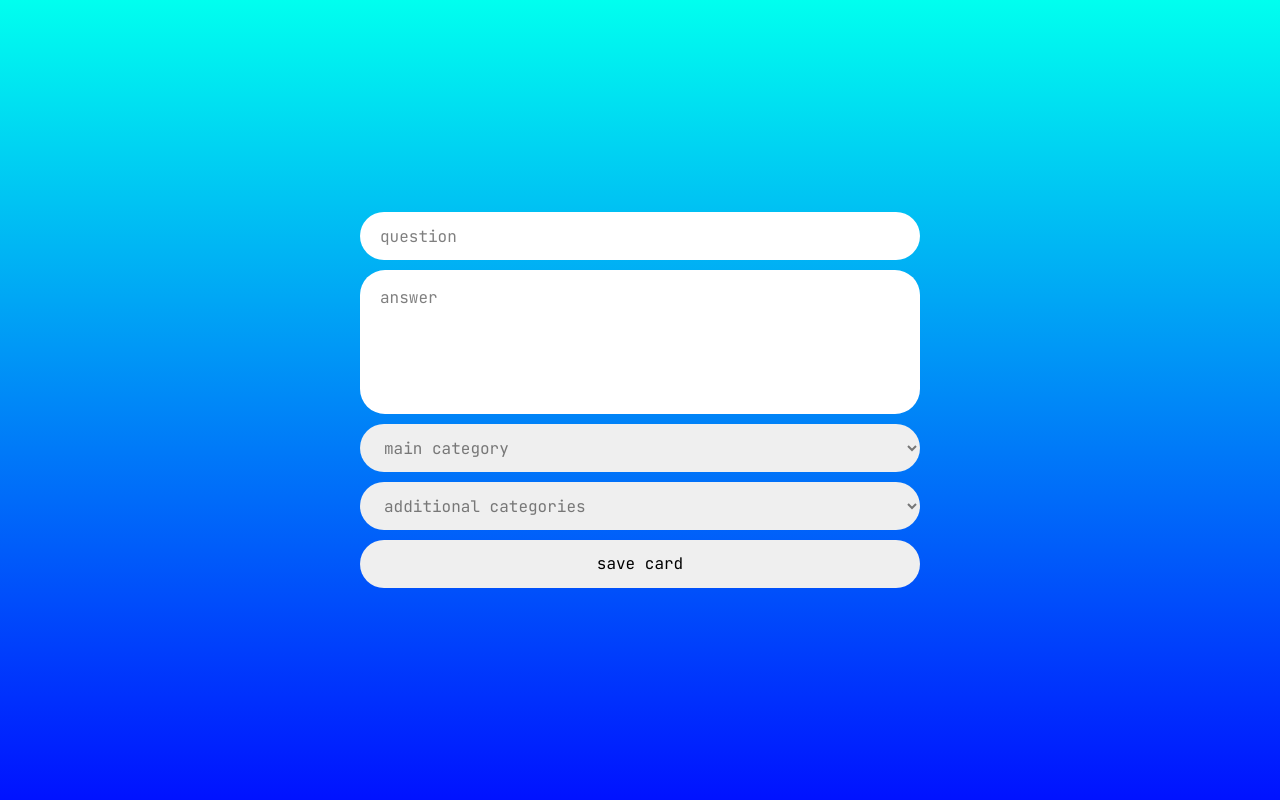
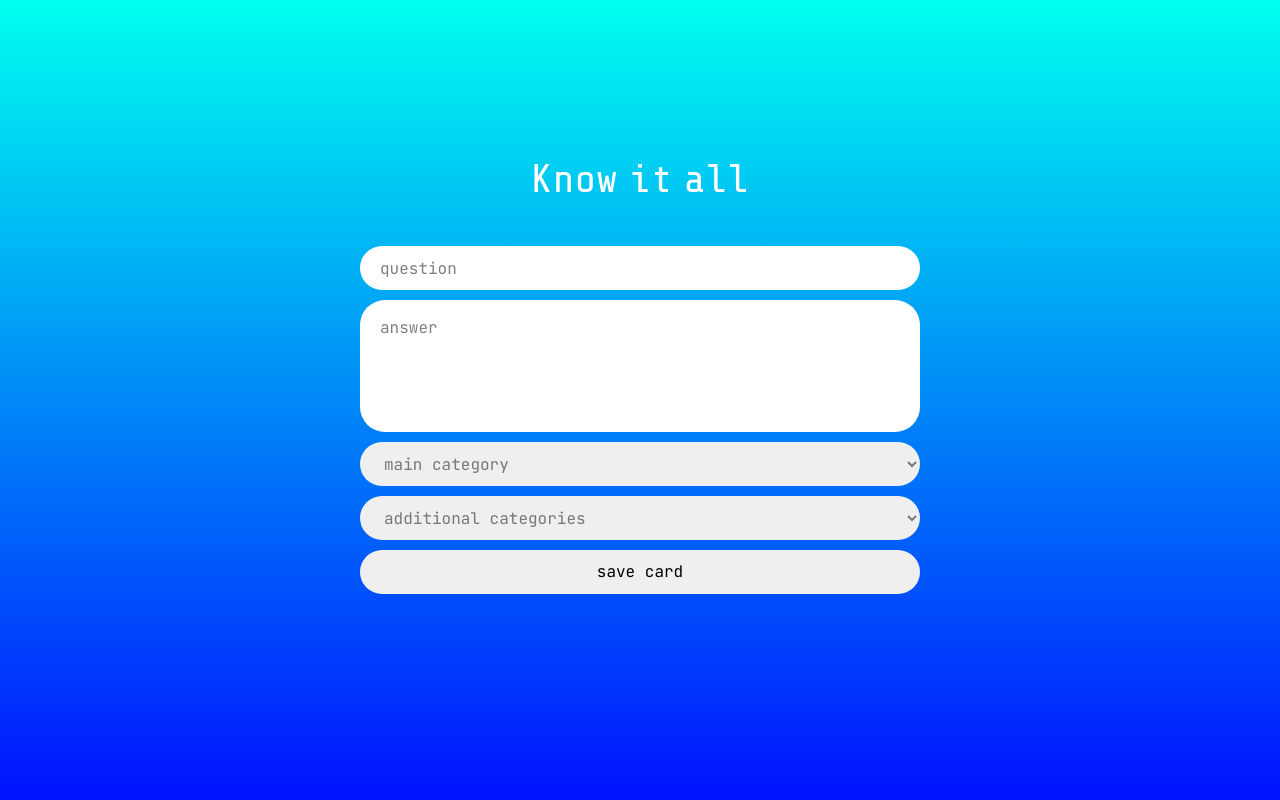
Before and after one commit to IvanPostarnak/know-it-all, a PHP site: page / in a window 1280 px wide. Run offline with PHP 8.4, Linux system fonts and the light colour scheme.

Commit message:
feat: add 'know it all' title on the intro-slide

```diff
--- a/index.html
+++ b/index.html
@@ -19,6 +19,7 @@
   <section class="container">
     <div class="slide slide--slide-intro">
       <div class="slide__inner slide__inner--slide-intro">
+        <h1 class="slide__title slide__title--slide-intro">Know it all</h1>
         <div class="slide__form-holder slide__form-holder--slide-intro">
           <form class="add-card-form js-cardForm"
                 name="addNewCardForm"
--- a/src/index.css
+++ b/src/index.css
@@ -273,10 +273,26 @@
   max-height: 60vh;
   padding: 0 20px;
   z-index: 10;
+  display: flex;
+  flex-direction: column;
+  justify-content: space-between;
+  align-items: center;
+}
+.slide__title {
+  font-family: "Share Tech Mono", "JetBrains Mono", monospace;
+  font-weight: 400;
+  font-size: 4rem;
+  line-height: 1em;
+  color: #ffffff;
+  word-spacing: -10px;
 }
 .slide__form-holder {
   width: 100%;
   height: 100%;
+  min-width: 280px;
+  min-height: 320px;
+  max-width: 100%;
+  max-height: 640px;
   display: flex;
   justify-content: center;
   align-items: center;
```
Also changed, not shown: src/scss/mobile.scss (+17 -0 lines).
